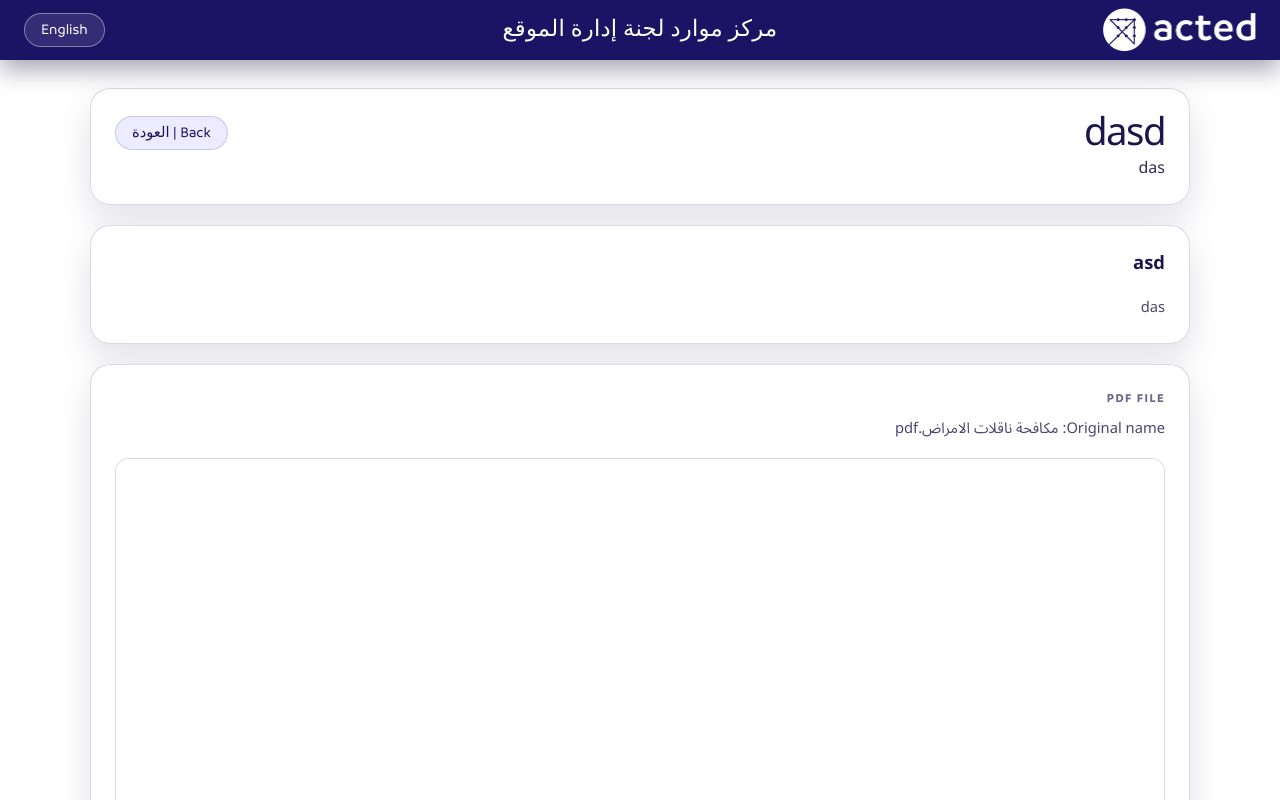
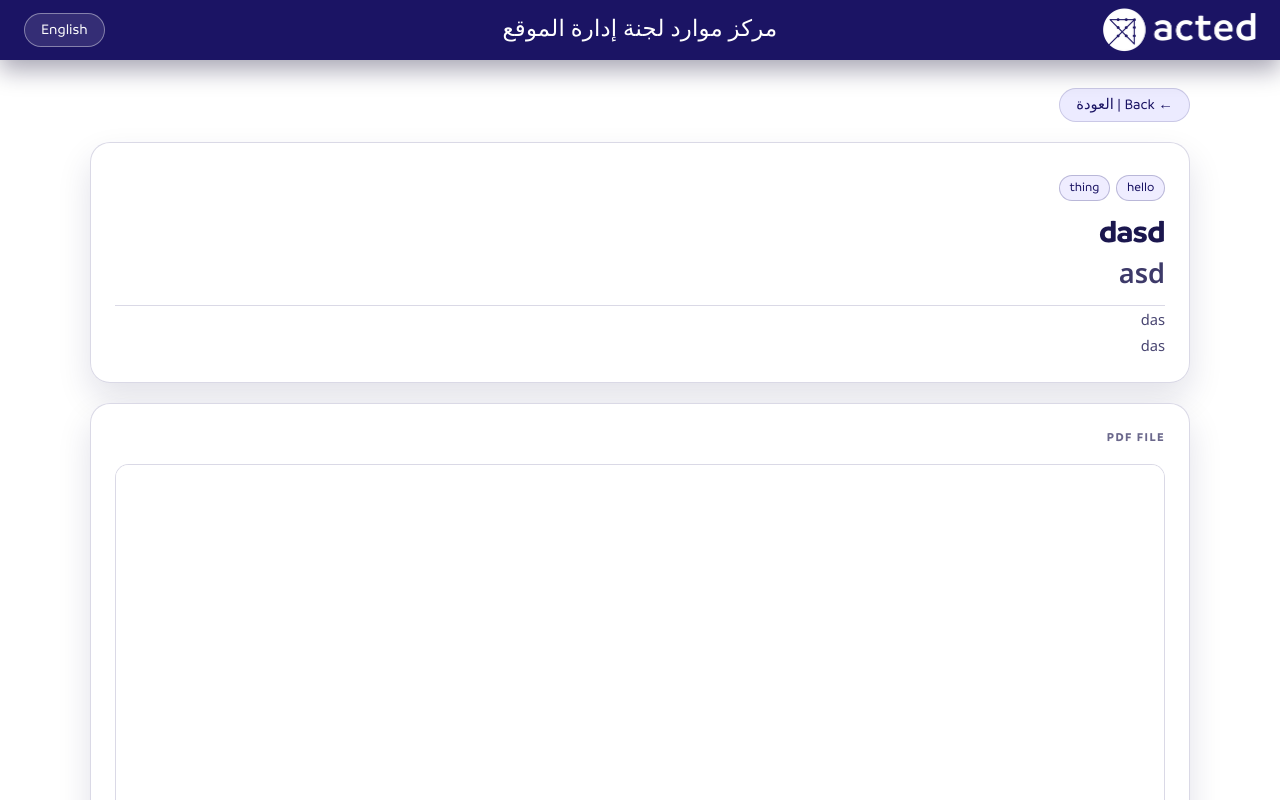
Before and after one commit to moe-omari/acted-12GNY-Committees-reources-hub, a Next.js app: page /resources/e6ce3164-ae7a-4fdf-a83c-13a416c75d6a in a window 1280 px wide. Shown: the top 800 px of the page. Built offline with nearby package versions, Linux system fonts and the light colour scheme.

Commit message:
feat: restructure resource detail page — back button above, single info card with tags/title/desc

```diff
--- a/app/globals.css
+++ b/app/globals.css
@@ -315,6 +315,43 @@ a {
   letter-spacing: 0.12em;
   font-weight: 700;
   opacity: 0.65;
+}
+
+/* ── Resource detail page ───────────────────────────────── */
+.resource-detail-card {
+  display: flex;
+  flex-direction: column;
+  gap: 0.75rem;
+}
+
+.resource-detail-titles {
+  display: flex;
+  flex-direction: column;
+  gap: 0.35rem;
+}
+
+.resource-detail-title-en {
+  font-size: clamp(1.3rem, 4vw, 2rem);
+  font-weight: 700;
+  line-height: 1.2;
+  letter-spacing: -0.02em;
+  color: var(--foreground);
+}
+
+.resource-detail-title-ar {
+  font-size: clamp(1.15rem, 3.5vw, 1.7rem);
+  font-weight: 600;
+  line-height: 1.3;
+  color: var(--foreground);
+  opacity: 0.85;
+}
+
+.resource-detail-descs {
+  display: flex;
+  flex-direction: column;
+  gap: 0.25rem;
+  padding-top: 0.25rem;
+  border-top: 1px solid var(--card-border);
 }
 
 .resource-meta-row {
--- a/app/resources/[id]/page.tsx
+++ b/app/resources/[id]/page.tsx
@@ -28,37 +28,55 @@ export default async function ResourceDetailPage({
   const isPdf = resource.fileType === "pdf";
   const isImage = resource.fileType === "image";
 
+  const tagsEn = resource.tagsEn ?? [];
+  const tagsAr = resource.tagsAr ?? [];
+  const allTags = Array.from(new Set([...tagsEn, ...tagsAr]));
+
   return (
     <div className="min-h-screen page-shell">
       <main className="container admin-stack">
-        <section className="panel-glass">
-          <div className="hero-header-row">
-            <h1 className="hero-title admin-title">{titleEn}</h1>
-            <Link href="/" className="action-chip">
-              Back | العودة
-            </Link>
+
+        {/* Back button — outside any card */}
+        <div>
+          <Link href="/" className="action-chip inline-flex">
+            ← Back | العودة
+          </Link>
+        </div>
+
+        {/* Single info card: tags + bilingual title + bilingual description */}
+        <section className="panel-glass resource-detail-card">
+          {allTags.length > 0 && (
+            <div className="tag-chip-wrap">
+              {allTags.map((tag) => (
+                <span key={tag} className="tag-chip tag-chip--readonly">{tag}</span>
+              ))}
+            </div>
+          )}
+
+          <div className="resource-detail-titles">
+            <h1 className="resource-detail-title-en">{titleEn}</h1>
+            <h2 className="resource-detail-title-ar" dir="rtl">{titleAr}</h2>
           </div>
-          <p className="hero-subtitle">{descriptionEn || "-"}</p>
+
+          {(descriptionEn || descriptionAr) && (
+            <div className="resource-detail-descs">
+              {descriptionEn && <p className="resource-description">{descriptionEn}</p>}
+              {descriptionAr && <p className="resource-description" dir="rtl">{descriptionAr}</p>}
+            </div>
+          )}
         </section>
 
-        <section className="panel-glass" dir="rtl">
-          <h2 className="form-title">{titleAr}</h2>
-          <p className="resource-description">{descriptionAr || "-"}</p>
-        </section>
-
+        {/* File preview card */}
         <section className="panel-glass resource-card">
           <p className="resource-kind">{resource.fileType.toUpperCase()} FILE</p>
-          <p className="resource-description">
-            Original name: {resource.originalName || "-"}
-          </p>
 
-          {isPdf ? (
+          {isPdf && (
             <div className="resource-preview-shell">
               <PdfViewer url={fileUrl} title={titleEn} />
             </div>
-          ) : null}
+          )}
 
-          {isImage ? (
+          {isImage && (
             <div className="resource-preview-shell">
               <Image
                 src={fileUrl}
@@ -68,7 +86,7 @@ export default async function ResourceDetailPage({
                 className="resource-image-preview"
               />
             </div>
-          ) : null}
+          )}
 
           <a
             href={fileUrl}
@@ -79,6 +97,7 @@ export default async function ResourceDetailPage({
             Open file | فتح الملف
           </a>
         </section>
+
       </main>
     </div>
   );
```
